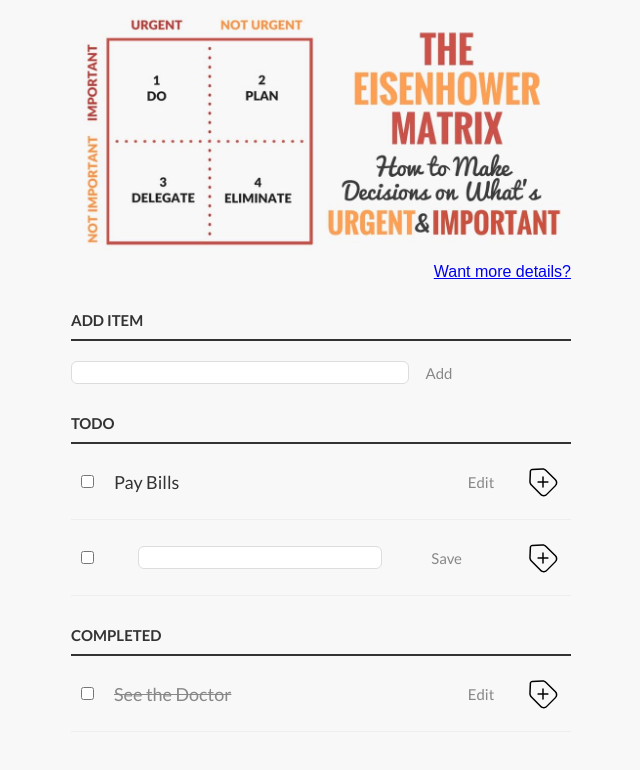
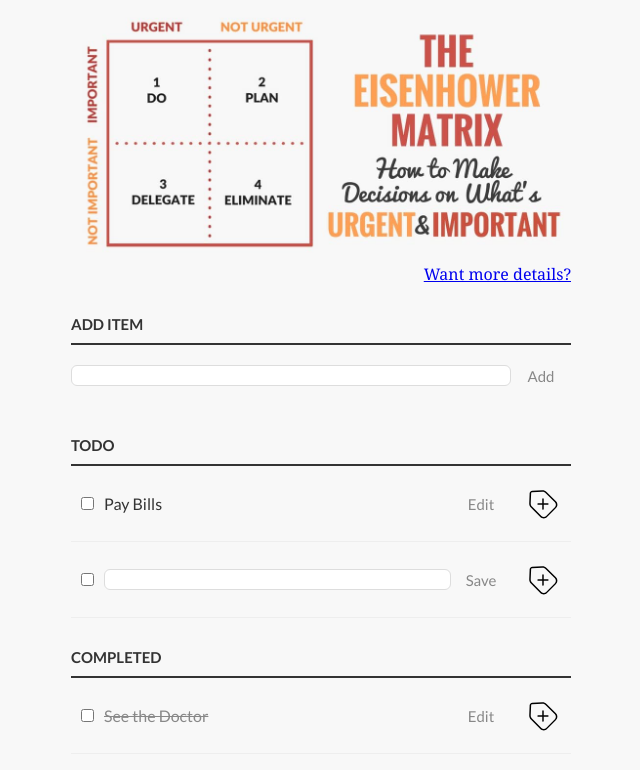
Before and after one commit to dusixx/clean-code-s1e1, a plain HTML site: page index.html in a window 1280 px wide. Shown: the whole page, without its empty margins (319-959 px from the left). Drawn offline with Linux system fonts and the light colour scheme.

Commit message:
fix(no-rule): bring styles into line with the layout

```diff
--- a/style.css
+++ b/style.css
@@ -3,13 +3,21 @@
 Reset
 --------------
 */
+*,
+::before,
+::after {
+  box-sizing: border-box;
+}
+
+body,
+h3,
+p {
+  margin: 0;
+}
+
 ul {
   margin: 0;
   padding: 0px;
-}
-
-li,
-h3 {
   list-style: none;
 }
 
@@ -30,9 +38,17 @@ Base
 }
 
 .wrapper {
-  display: block;
-  width: 500px;
+  width: 100vw;
+  min-width: 375px;
   margin: 0 auto 0;
+  padding: 0 10px;
+}
+
+@media (min-width: 520px) {
+  .wrapper {
+    width: 500px;
+    padding: 0;
+  }
 }
 
 .btn-primary {
@@ -84,8 +100,11 @@ Header
 .header {
   width: 500px;
   margin: 0 auto;
-  display: block;
   text-align: right;
+}
+
+.header.wrapper {
+  padding-top: 10px;
 }
 
 .header__img {
@@ -93,7 +112,7 @@ Header
 }
 
 .header__more {
-  font-family: fantasy, cursive;
+  font-family: Georgia, 'Times New Roman', Times, serif;
 }
 
 @media (max-width: 768px) {
@@ -107,12 +126,6 @@ Header
 Task
 --------------
 */
-.task__label {
-  width: 56%;
-  display: inline-block;
-  flex-grow: 1;
-}
-
 .task {
   overflow: hidden;
   padding: 20px 0;
@@ -127,15 +140,11 @@ Task
   margin: 0 10px;
 }
 
+.task__input,
 .task__label {
-  padding-left: 10px;
-  box-sizing: border-box;
-  font-size: 18px;
-  width: 226px;
-}
-
-.task__input {
-  width: 226px;
+  width: 56%;
+  display: inline-block;
+  flex-grow: 1;
 }
 
 .task__icon {
@@ -148,16 +157,12 @@ Task
   transform: rotateZ(0);
 }
 
-/* Edit Task */
-.task__input {
-  display: none;
-}
-
 .task_edit .task__input {
   display: inline-block;
   width: 224px;
 }
 
+.task__input,
 .task_edit .task__label {
   display: none;
 }
@@ -169,15 +174,13 @@ Misc
 */
 .add-task__group {
   display: flex;
-}
-
-.add-task .section-title {
-  display: block;
-  margin: 0 0 20px;
+  justify-content: space-between;
+  width: 100%;
+  padding: 20px 0;
 }
 
 .add-task__input {
-  width: 318px;
+  flex-grow: 1;
 }
 
 .completed__tasks .task__label {
```
